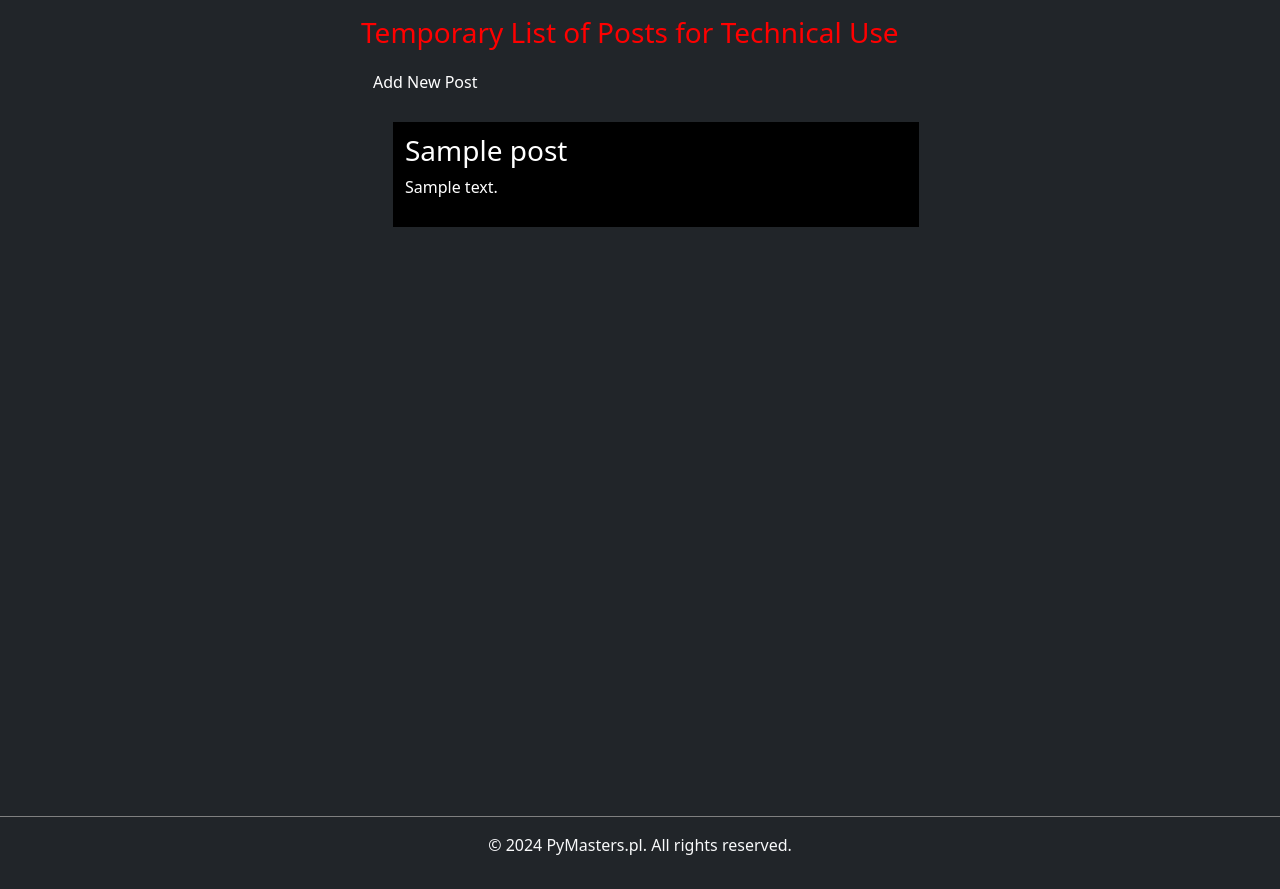
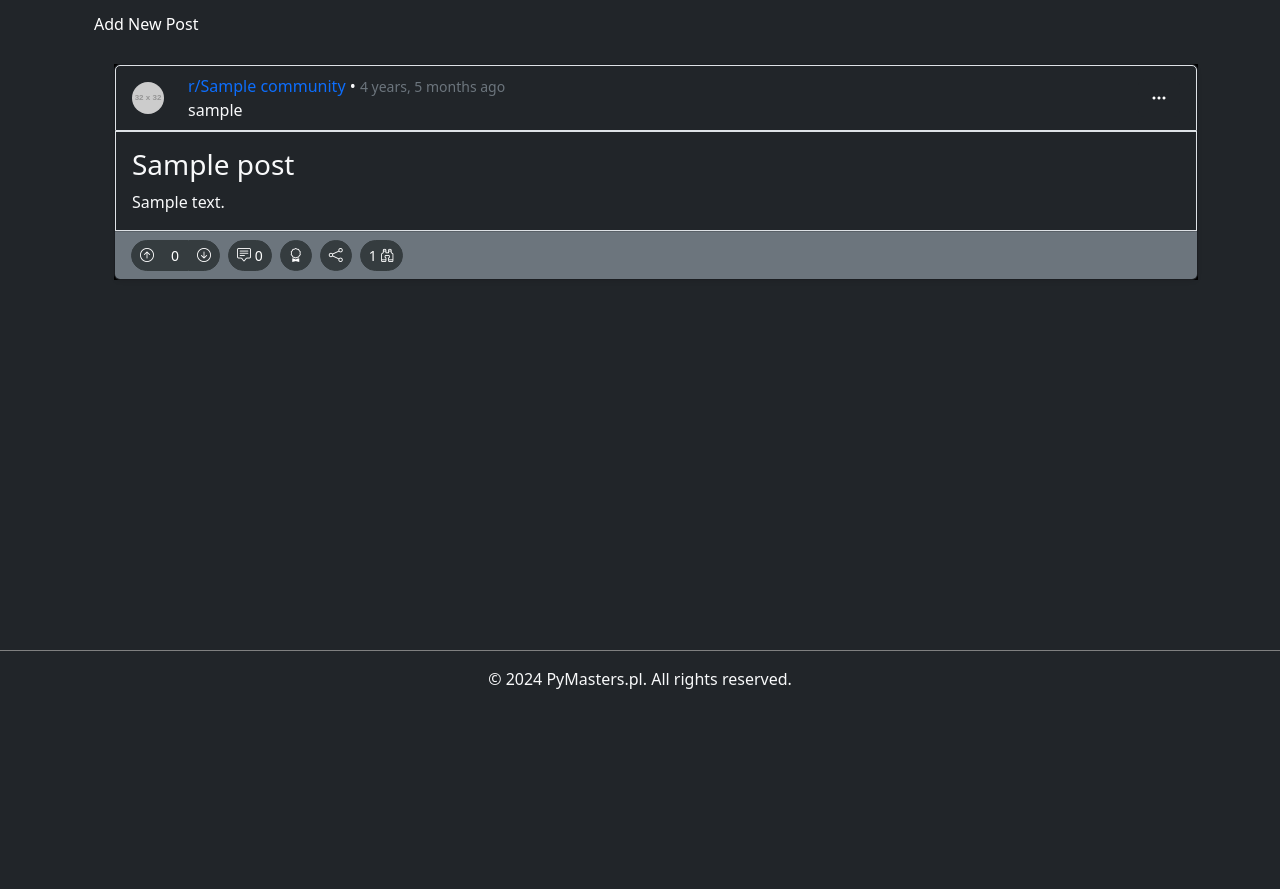
Before and after one commit to pymasterspl/reddit, a Django app: page /core/post-list/ in a window 1280 px wide. Shown: the part 77-966 px from the top of the page. After the commit the page ends 766 px from the top, so only its background shows below. Run offline with Django 5.2, Linux system fonts and the light colour scheme; a user stored in the database is signed in; tables that the repository leaves empty hold one stand-in row (values such as "Sample post"); grey boxes labelled with a size stand in for pictures from a placeholder-image service; parts of the project's set-up code (start-up, migrations or seed data) failed here and were passed over; some libraries are stand-ins or nearby versions.

Commit message:
Implemented PostListView and organized some static files (not final)

```diff
--- /dev/null
+++ b/core/static/core/css/style.css
@@ -0,0 +1,47 @@
+.up-vote:hover {
+    color: red;
+}
+
+.down-vote:hover {
+    color: blue;
+}
+
+.btn-circular {
+    border-radius: 50px;
+}
+
+.btn-left-circular {
+    border-radius: 50px 0 0 50px;
+}
+
+.btn-right-circular {
+    border-radius: 0 50px 50px 0;
+}
+
+.btn-secondary-dark {
+    border-color: #353c3f;
+    background-color: #353c3f;
+}
+
+.btn-secondary-dark:disabled {
+        border-color: #353c3f;
+        background-color: #353c3f;
+        color: #fff;
+        opacity: 1;
+}
+.post-list li {
+    list-style-type: none;
+    margin-bottom: 10px;
+    background-color: black;
+    color: white;
+}
+.admin-link {
+        display: block;
+        color: white;
+        text-decoration: none;
+        width: 100%;
+        height: 100%;
+        padding: 10px;
+        border: 2px solid transparent;
+        transition: border-color 0.3s ease;
+    }
--- /dev/null
+++ b/core/templates/core/post-footer.html
@@ -0,0 +1,46 @@
+<div class="card-footer text-bg-secondary">
+    <!-- TODO: Fix buttons for award and share upon specific feature merged -->
+    <div class="btn-toolbar" role="toolbar" aria-label="Post toolbar">
+        <div class="btn-group me-2">
+            <form method="post" action="{% url 'post-vote' post.id 'up' %}?next={{ request.path }}">
+                {% csrf_token %}
+                <button type="submit"
+                        class="btn btn-secondary up-vote btn-left-circular btn-sm btn-secondary-dark">
+                    <i class="bi bi-arrow-up-circle"></i>
+                </button>
+            </form>
+            <button type=button class="btn btn-secondary btn-sm btn-secondary-dark" disabled>
+                {{ post.score }}
+            </button>
+            <form method="post" action="{% url 'post-vote' post.id 'down' %}?next={{ request.path }}">
+                {% csrf_token %}
+                <button type="submit"
+                        class="btn btn-secondary down-vote btn-right-circular btn-sm btn-secondary-dark">
+                    <i class="bi bi-arrow-down-circle"></i>
+                </button>
+            </form>
+        </div>
+        <div class="btn-group btn-circular me-2">
+            <a href="#" class="btn btn-secondary btn-circular btn-sm btn-secondary-dark">
+                <i class="bi bi-chat-square-text"></i>
+                {{ post.children_count }}
+            </a>
+        </div>
+        <div class="btn-group btn-circular me-2">
+            <a href="#" class="btn btn-secondary btn-circular btn-sm btn-secondary-dark">
+                <i class="bi bi-award"></i>
+            </a>
+        </div>
+        <div class="btn-group btn-circular me-2">
+            <a href="#" class="btn btn-secondary btn-circular btn-sm btn-secondary-dark">
+                <i class="bi bi-share"></i>
+            </a>
+        </div>
+        <div class="btn-group btn-circular me-2">
+            <a href="#" class="btn btn-secondary btn-circular btn-sm btn-secondary-dark">
+                {{ post.display_counter }}
+                <i class="bi bi-binoculars"></i>
+            </a>
+        </div>
+    </div>
+</div>
--- /dev/null
+++ b/core/templates/core/post-header.html
@@ -0,0 +1,47 @@
+{% load timesince %}
+
+<div class="card-header border">
+    <div class="row align-items-center">
+        <div class="col-auto">
+            <!-- TODO: Update avatar src with user avatar URL after merging feature/avatar -->
+            <img src="https://placehold.co/32x32.png"
+                 alt="{{ post.author }} avatar image"
+                 class="rounded-circle"
+                 style="width: 32px; height: 32px;">
+        </div>
+        <div class="col">
+            <div class="d-flex flex-column">
+                <!-- TODO: Update links to user public profile and community upon feature released -->
+                <div>
+                    <a href="#"
+                       class="link-primary link-offset-2 link-underline-opacity-0 link-underline-opacity-25-hover">
+                        r/{{ post.community }}
+                    </a>
+                    • <small class="text-secondary">{{ post.created_at|timesince }} ago</small>
+                </div>
+                <div>
+                    <a href="#"
+                       class="link-light link-offset-2 link-underline-opacity-0 link-opacity-75-hover link-underline-opacity-25-hover">
+                        {{ post.author.nickname }}
+                    </a>
+                </div>
+            </div>
+        </div>
+        <div class="col-auto ms-auto">
+            <div class="dropdown bg-dark">
+                <a class="btn btn-dark" type="button" data-bs-toggle="dropdown" aria-expanded="false">
+                    <i class="bi bi-three-dots"></i>
+                </a>
+                <ul class="dropdown-menu dropdown-menu-dark">
+                    <!-- TODO: Update links with User features -->
+                    <li><a class="dropdown-item" href="#"><i class="bi bi-bookmark"></i> Save</a></li>
+                    <li><a class="dropdown-item" href="#"><i class="bi bi-eye-slash"></i> Hide</a></li>
+                    <li><a class="dropdown-item" href="#"><i class="bi bi-flag"></i> Report</a></li>
+                    {% if post.author == request.user %}
+                    <li><a class="dropdown-item" href="#"><i class="bi bi-pencil-square"></i> Edit</a></li>
+                    {% endif %}
+                </ul>
+            </div>
+        </div>
+    </div>
+</div>
--- /dev/null
+++ b/core/templates/core/post-list.html
@@ -0,0 +1,40 @@
+{% extends 'base.html' %}
+{% load static %}
+
+{% block extra_css %}
+<link rel="stylesheet" href="{% static 'core/css/style.css' %}">
+{% endblock %}
+
+{% block content %}
+<div class="container">
+    <a href="{% url 'admin:core_post_add' %}" class="admin-link">Add New Post</a>
+    <p>
+    </p>
+    <ul class="post-list">
+        {% for post in posts %}
+        <li>
+            <div class="card bg-dark shadow-sm mb-2 text-light"
+            >
+                {% include 'core/post-header.html' with post=post %}
+                <div class="card-body border"
+                     style="cursor: pointer"
+                     id="myDiv{{post.id}}" data-url="{% url 'post-detail' post.id %}"
+                >
+                    <h3 class="h3">{{ post.title }}</h3>
+                    {{ post.content|truncatechars:100 }}
+                </div>
+
+                {% include 'core/post-footer.html' with post=post %}
+            </div>
+        </li>
+        <script>
+            document.getElementById("myDiv{{post.id}}").onclick = function() {
+                var url = this.getAttribute('data-url');
+                window.location.href = url;
+            }
+        </script>
+        {% endfor %}
+    </ul>
+</div>
+
+{% endblock content %}
--- a/core/views.py
+++ b/core/views.py
@@ -10,19 +10,14 @@ from .models import Post, PostVote
 
 class PostListlView(ListView):
 
-    """Provide a temporary view for internal testing of the post view count feature.
-
-    This view is not intended for production use and should be accessed only by developers.
-    """
-
     model = Post
-    template_name = "post-list.html"
+    template_name = "core/post-list.html"
     context_object_name = "posts"
 
 
 class PostDetailView(DetailView):
     model = Post
-    template_name = "post-detail.html"
+    template_name = "core/post-detail.html"
     context_object_name = "post"
 
     def get_object(self: "Post", queryset: QuerySet[Post] | None = None) -> Post:
--- a/static/css/style.css
+++ b/static/css/style.css
@@ -16,35 +16,3 @@
         width: 80%;
         margin: 0 auto;
 }
-
-.up-vote:hover {
-    color: red;
-}
-
-.down-vote:hover {
-    color: blue;
-}
-
-.btn-circular {
-    border-radius: 50px;
-}
-
-.btn-left-circular {
-    border-radius: 50px 0 0 50px;
-}
-
-.btn-right-circular {
-    border-radius: 0 50px 50px 0;
-}
-
-.btn-secondary-dark {
-    border-color: #353c3f;
-    background-color: #353c3f;
-}
-
-.btn-secondary-dark:disabled {
-        border-color: #353c3f;
-        background-color: #353c3f;
-        color: #fff;
-        opacity: 1;
-}
--- a/templates/base.html
+++ b/templates/base.html
@@ -6,11 +6,16 @@
         <meta name="viewport" content="width=device-width, initial-scale=1.0">
         <title>Reddit</title>
         <link rel="icon" href="{% static 'reddit/icons/reddit-logo.png' %}" type="image/x-icon">
-        <link href="https://cdn.jsdelivr.net/npm/bootstrap@5.3.3/dist/css/bootstrap.min.css" rel="stylesheet" integrity="sha384-QWTKZyjpPEjISv5WaRU9OFeRpok6YctnYmDr5pNlyT2bRjXh0JMhjY6hW+ALEwIH" crossorigin="anonymous">
+        <link href="https://cdn.jsdelivr.net/npm/bootstrap@5.3.3/dist/css/bootstrap.min.css" rel="stylesheet"
+        integrity="sha384-QWTKZyjpPEjISv5WaRU9OFeRpok6YctnYmDr5pNlyT2bRjXh0JMhjY6hW+ALEwIH" crossorigin="anonymous">
         <link href="https://cdn.jsdelivr.net/npm/bootstrap-icons/font/bootstrap-icons.css" rel="stylesheet">
         <link rel="stylesheet" href="https://cdnjs.cloudflare.com/ajax/libs/lightbox2/2.11.3/css/lightbox.min.css">
         <link rel="stylesheet" href="{% static 'css/style.css' %}">
-        <script src="https://cdn.jsdelivr.net/npm/bootstrap@5.3.3/dist/js/bootstrap.bundle.min.js" integrity="sha384-YvpcrYf0tY3lHB60NNkmXc5s9fDVZLESaAA55NDzOxhy9GkcIdslK1eN7N6jIeHz" crossorigin="anonymous"></script>
+        {% block extra_css %}
+        {% endblock %}
+        <script src="https://cdn.jsdelivr.net/npm/bootstrap@5.3.3/dist/js/bootstrap.bundle.min.js"
+            integrity="sha384-YvpcrYf0tY3lHB60NNkmXc5s9fDVZLESaAA55NDzOxhy9GkcIdslK1eN7N6jIeHz"
+            crossorigin="anonymous"></script>
         <script defer src="{% static 'js/main.js' %}"></script>
         {% block stripe %}
         {% endblock %}
@@ -60,7 +65,7 @@
         {% if messages %}
             <ul class="alert alert-success">
                 {% for message in messages %}
-                    <li{% if message.tags %} class="{{ message.tags }}"{% endif %}>{{ message }}</li>
+                    <li {% if message.tags %} class="{{ message.tags }}"{% endif %}>{{ message }}</li>
                 {% endfor %}
             </ul>
         {% endif %}
--- a/templates/post-list.html
+++ /dev/null
@@ -1,47 +0,0 @@
-{% extends 'base.html' %}
-{% load static %}
-
-{% block content %}
-<div class="container">
-    <div class="d-flex justify-content-center text-light">
-        <div class="mx-auto col-10 col-md-8 col-lg-6 vh-100 mt-lg-3">
-            <h3 class="technical-header">Temporary List of Posts for Technical Use</h3>
-            <p><a href="{% url 'admin:core_post_add' %}" class="admin-link">Add New Post</a></p>
-            <ul class="post-list">
-                {% for post in posts %}
-                <li>
-                    <a class="post-link" href="{% url 'post-detail' post.id %}">
-                        <h3>{{ post.title }}</h3>
-                        <p>{{ post.content|truncatechars:100 }}</p>
-                    </a>
-                </li>
-                {% endfor %}
-            </ul>
-        </div>
-    </div>
-</div>
-<style>
-    .technical-header {
-        color: red;
-    }
-    .post-list li {
-        list-style-type: none;
-        margin-bottom: 10px;
-        background-color: black;
-        color: white;
-    }
-    .post-link, .admin-link {
-        display: block;
-        color: white;
-        text-decoration: none;
-        width: 100%;
-        height: 100%;
-        padding: 10px;
-        border: 2px solid transparent;
-        transition: border-color 0.3s ease;
-    }
-    .post-link:hover {
-        border-color: #fff;
-    }
-</style>
-{% endblock content %}
```
Also changed, not shown: core/templates/core/post-detail.html (added, +28 -0 lines), templates/post-detail.html (deleted, +0 -11 lines), templates/post.html (deleted, +0 -68 lines).
